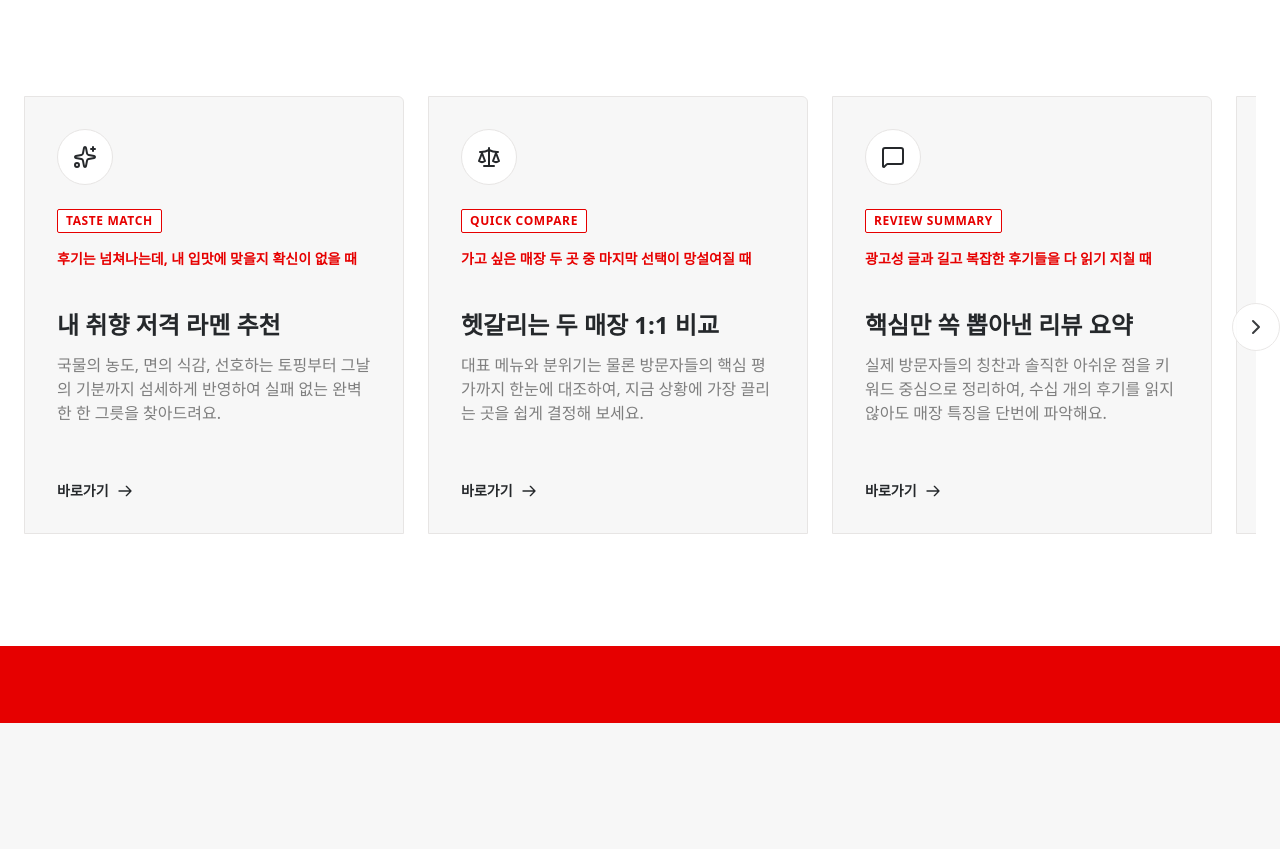
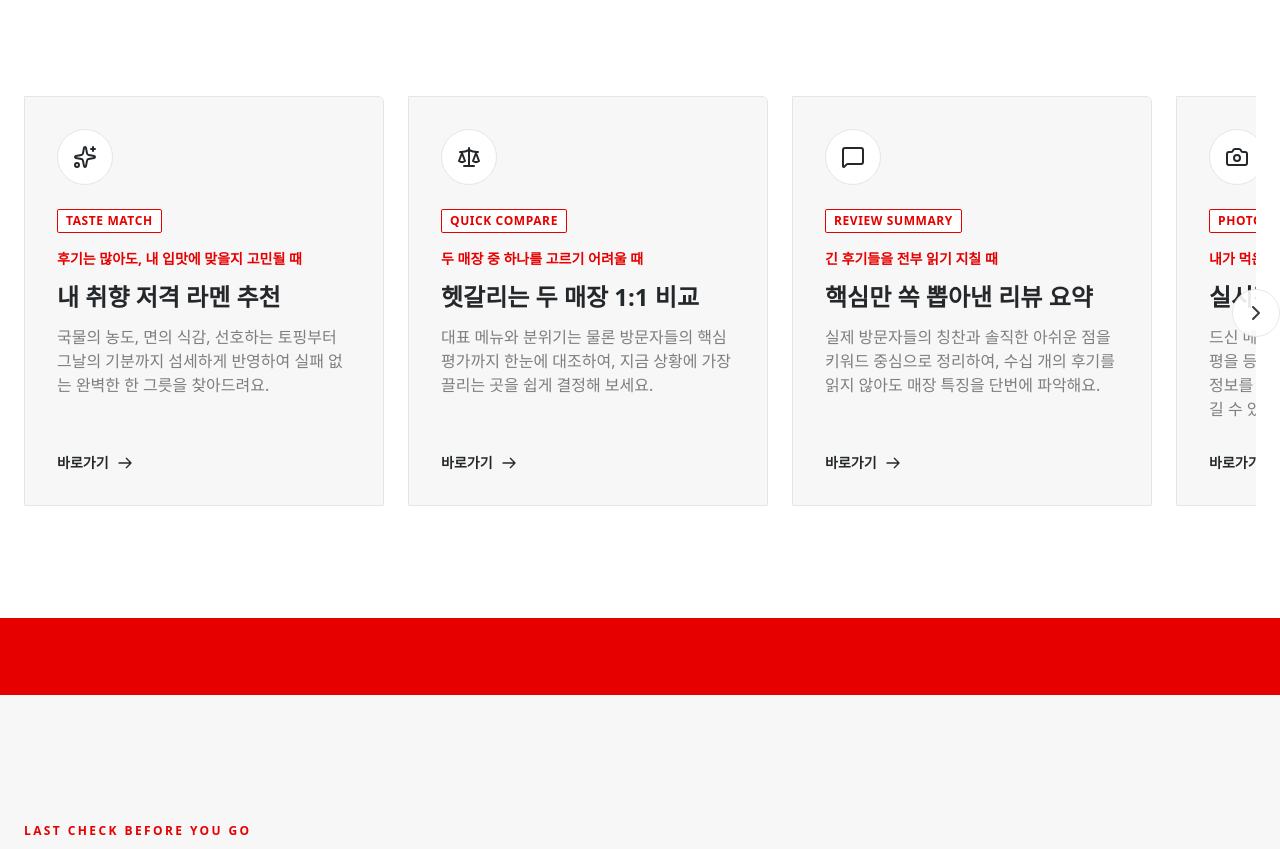
Before and after one commit to raota-team/raota-front, a Next.js app: page / in a window 1280 px wide. Shown: the part 960-1809 px from the top of the page. Built offline with nearby package versions, Linux system fonts and the light colour scheme; no server answers; a web font is replaced by a local one.

Commit message:
style: 랜딩 기능 카드 문구 간격 조정

```diff
--- a/app/components/LandingContent.tsx
+++ b/app/components/LandingContent.tsx
@@ -65,7 +65,7 @@ export default function LandingContent() {
       href: '/recommend?mode=taste',
       icon: Sparkles,
       badge: 'Taste Match',
-      pain: '후기는 넘쳐나는데, 내 입맛에 맞을지 확신이 없을 때',
+      pain: '후기는 많아도, 내 입맛에 맞을지 고민될 때',
       title: '내 취향 저격 라멘 추천',
       desc: '국물의 농도, 면의 식감, 선호하는 토핑부터 그날의 기분까지 섬세하게 반영하여 실패 없는 완벽한 한 그릇을 찾아드려요.',
     },
@@ -73,7 +73,7 @@ export default function LandingContent() {
       href: '/recommend?mode=compare',
       icon: Scale,
       badge: 'Quick Compare',
-      pain: '가고 싶은 매장 두 곳 중 마지막 선택이 망설여질 때',
+      pain: '두 매장 중 하나를 고르기 어려울 때',
       title: '헷갈리는 두 매장 1:1 비교',
       desc: '대표 메뉴와 분위기는 물론 방문자들의 핵심 평가까지 한눈에 대조하여, 지금 상황에 가장 끌리는 곳을 쉽게 결정해 보세요.',
     },
@@ -81,7 +81,7 @@ export default function LandingContent() {
       href: '/recommend?mode=summary',
       icon: MessageSquare,
       badge: 'Review Summary',
-      pain: '광고성 글과 길고 복잡한 후기들을 다 읽기 지칠 때',
+      pain: '긴 후기들을 전부 읽기 지칠 때',
       title: '핵심만 쏙 뽑아낸 리뷰 요약',
       desc: '실제 방문자들의 칭찬과 솔직한 아쉬운 점을 키워드 중심으로 정리하여, 수십 개의 후기를 읽지 않아도 매장 특징을 단번에 파악해요.',
     },
@@ -89,7 +89,7 @@ export default function LandingContent() {
       href: '/shops',
       icon: Camera,
       badge: 'Photo Proof',
-      pain: '내가 먹은 라멘의 감동을 생생하게 기록하고 자랑하고 싶을 때',
+      pain: '내가 먹은 라멘을 기록하고 싶을 때',
       title: '실시간 메뉴 사진 & 인증',
       desc: '드신 메뉴를 선택해 직접 찍은 인증샷과 한줄평을 등록해 보세요. 방문한 매장의 생생한 정보를 다른 사람들과 공유하고 기록으로 남길 수 있습니다.',
     },
@@ -211,7 +211,7 @@ export default function LandingContent() {
                   <a
                     key={card.badge}
                     href={card.href}
-                    className={`group flex min-w-[280px] sm:min-w-[340px] md:min-w-[360px] max-w-[380px] snap-center flex-col justify-between rounded-[0px_6px_0px_0px] border border-stone-200 bg-[#f7f7f7] p-6 transition-all duration-300 hover:-translate-y-1 hover:border-[#e60000] reveal-hidden ${featuresGridVisible ? 'reveal-visible' : ''} reveal-delay-${i + 1} md:p-8 shrink-0`}
+                    className={`group flex w-[78vw] min-w-[244px] max-w-[320px] snap-center flex-col justify-between rounded-[0px_6px_0px_0px] border border-stone-200 bg-[#f7f7f7] p-6 transition-all duration-300 hover:-translate-y-1 hover:border-[#e60000] reveal-hidden ${featuresGridVisible ? 'reveal-visible' : ''} reveal-delay-${i + 1} sm:w-[320px] sm:max-w-[340px] md:w-[360px] md:max-w-[380px] md:p-8 shrink-0`}
                   >
                     <div>
                       <div className="mb-6 inline-flex h-14 w-14 items-center justify-center rounded-full border border-stone-200 bg-white text-[#25282b] transition-colors duration-300 group-hover:border-[#e60000] group-hover:bg-[#e60000] group-hover:text-white">
@@ -220,7 +220,7 @@ export default function LandingContent() {
                       <div className="mb-4 flex items-center gap-2">
                         <span className="inline-block rounded-[2px] border border-[#e60000] bg-white px-2 py-0.5 text-[12px] font-bold uppercase tracking-wider text-[#e60000] transition-colors duration-300 group-hover:bg-[#e60000] group-hover:text-white">{card.badge}</span>
                       </div>
-                      <p className="mb-3 min-h-[2.75rem] break-keep text-sm font-semibold leading-5 text-[#e60000] md:min-h-[3rem]">
+                      <p className="mb-3 break-keep text-sm font-semibold leading-5 text-[#e60000]">
                         {card.pain}
                       </p>
                       <h4 className="mb-3 text-xl font-bold text-[#25282b] transition-colors duration-300 group-hover:text-[#e60000] md:text-2xl">{card.title}</h4>
```
